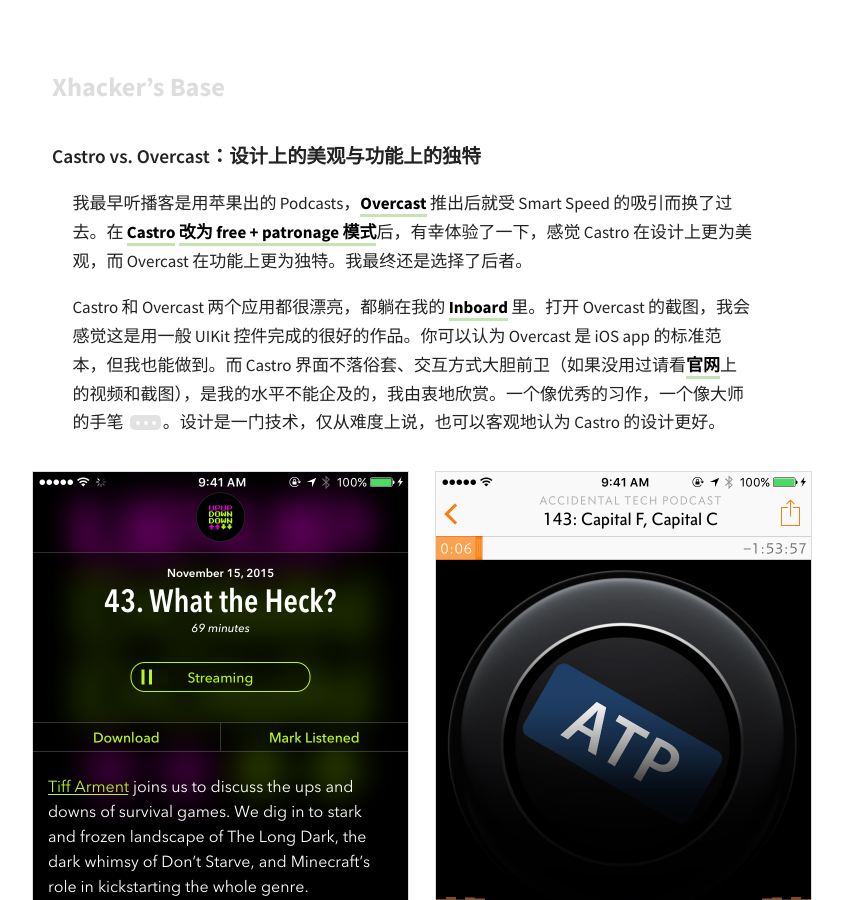
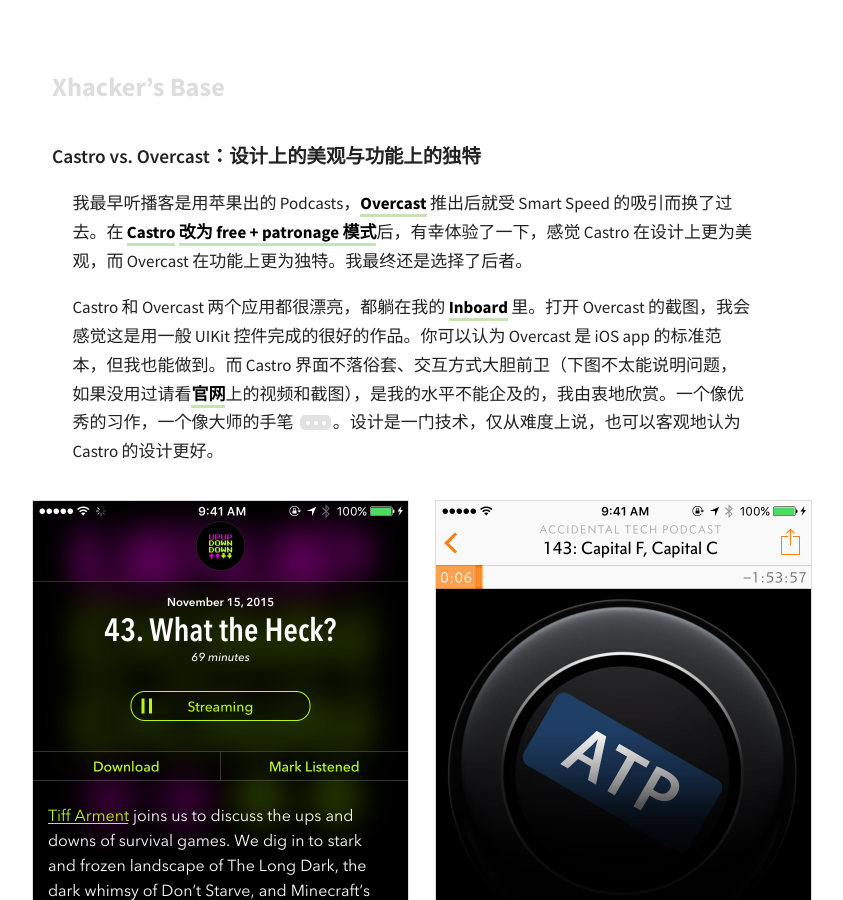
Before and after one commit to xhacker/xhacker.github.io, a Jekyll site: the page built from _posts/2015-11-18-beauty-and-uniqueness.md, in a window 1280 px wide and 900 px high. Shown: the whole window, without its empty margins (238-1081 px from the left). Built offline with Jekyll 4.4.1, drawn with Linux system fonts in a browser that asks for light colours; nearby versions of some CDN libraries; comment, search, counter and statistics services are not loaded; some of the changed text lies outside the part shown.

Commit message:
Minor edit

```diff
--- a/_posts/2015-11-18-beauty-and-uniqueness.md
+++ b/_posts/2015-11-18-beauty-and-uniqueness.md
@@ -5,7 +5,7 @@
 
 我最早听播客是用苹果出的 Podcasts，[Overcast](https://overcast.fm/) 推出后就受 Smart Speed 的吸引而换了过去。在 [Castro](http://castro.fm) [改为 free + patronage 模式](http://blog.supertop.co/post/133030336462/castro-15)后，有幸体验了一下，感觉 Castro 在设计上更为美观，而 Overcast 在功能上更为独特。我最终还是选择了后者。
 
-Castro 和 Overcast 两个应用都很漂亮，都躺在我的 [Inboard](http://inboardapp.com) 里。打开 Overcast 的截图，我会感觉这是用一般 UIKit 控件完成的很好的作品。你可以认为 Overcast 是 iOS app 的标准范本，但我也能做到。而 Castro 界面不落俗套、交互方式大胆前卫（如果没用过请看[官网](http://castro.fm)上的视频和截图），是我的水平不能企及的，我由衷地欣赏。一个像优秀的习作，一个像大师的手笔 [^1]。设计是一门技术，仅从难度上说，也可以客观地认为 Castro 的设计更好。
+Castro 和 Overcast 两个应用都很漂亮，都躺在我的 [Inboard](http://inboardapp.com) 里。打开 Overcast 的截图，我会感觉这是用一般 UIKit 控件完成的很好的作品。你可以认为 Overcast 是 iOS app 的标准范本，但我也能做到。而 Castro 界面不落俗套、交互方式大胆前卫（下图不太能说明问题，如果没用过请看[官网](http://castro.fm)上的视频和截图），是我的水平不能企及的，我由衷地欣赏。一个像优秀的习作，一个像大师的手笔 [^1]。设计是一门技术，仅从难度上说，也可以客观地认为 Castro 的设计更好。
 
 <div class="side-by-side">
     <figure>
```
Also changed, not shown: other parts of _posts/2015-11-18-beauty-and-uniqueness.md (+1 -1 lines).
